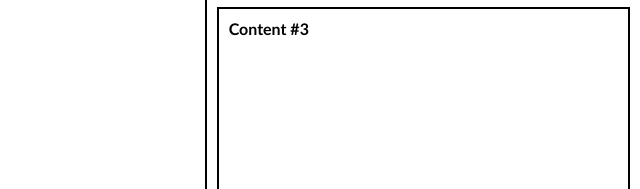
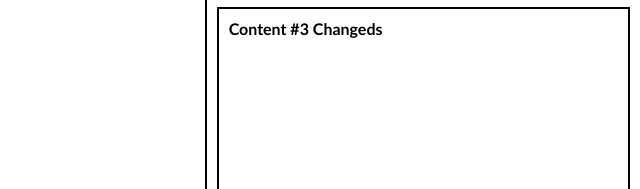
Before and after one commit to Mirciu99/wd-structuredlayoutgrid-htmlcss, a plain HTML site: page index.html in a window 1280 px wide. Shown: the part 373-562 px from the top of the page, 640-1280 px from the left. Drawn offline with Linux system fonts and the light colour scheme.

Commit message:
Anything

```diff
--- a/index.html
+++ b/index.html
@@ -19,7 +19,7 @@
             <p>Content #2</p>
         </div>
         <div class="content-small">
-            <p>Content #3</p>
+            <p>Content #3 Changeds</p>
         </div>
         <div class="footer">
             <p>Footer</p>
```
